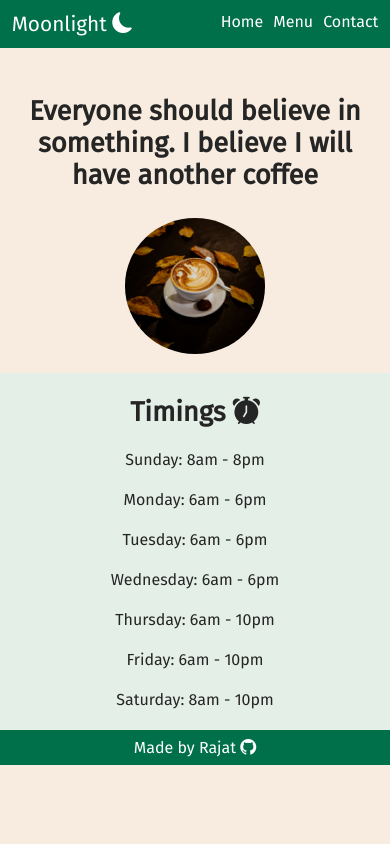
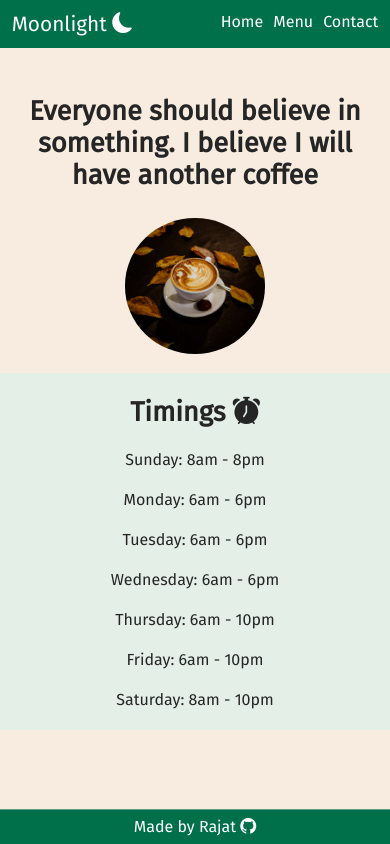
Before and after one commit to rajat4984/Moonlight-caffe, a website built with webpack: page dist/index.html in a window 390 px wide. Built offline with nearby package versions, Linux system fonts and the light colour scheme.

Commit message:
made footer sticky

```diff
--- a/src/styles/contact.css
+++ b/src/styles/contact.css
@@ -61,7 +61,7 @@ body {
     width: 110%;
   }
   .form-input {
-    height: 35px;
+    height: 30px;
   }
 
   .form-label {
--- a/src/styles/home.css
+++ b/src/styles/home.css
@@ -23,8 +23,8 @@ a {
   color: var(--white);
 }
 
-#content {
-  height: 100vh;
+#content{
+  min-height: 100vh;
 }
 
 /* ------------------------------------NAVBAR------------------------------------------ */
@@ -122,6 +122,8 @@ a {
   text-align: center;
   background-color: var(--green);
   color: var(--white);
+  position: sticky;
+  top: 100%;
 }
 
 /* ----------------MEDIA QUERIES-------------------------------- */
```
Also changed, not shown: dist/main.js.
